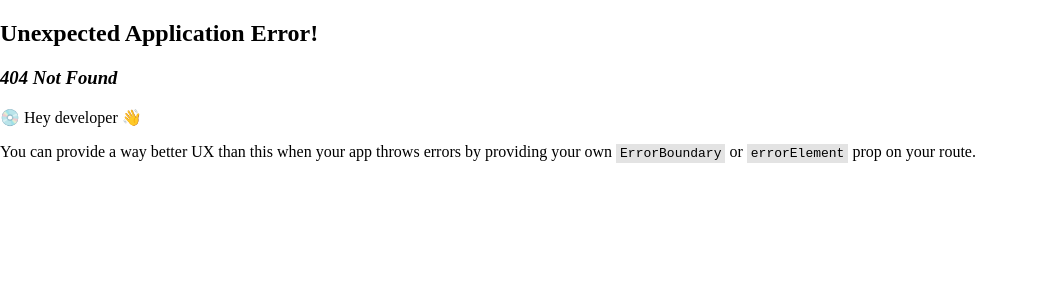
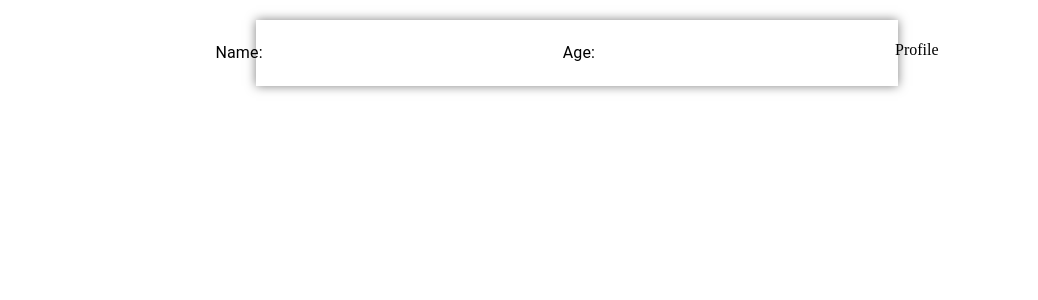
Before and after one commit to Dik17/CAPSTONE-FRONTEND, a React (Create React App) app: page /activepatient in a window 1280 px wide. Before the commit this address had no page. Shown: the top 300 px of the page, without its empty margins (0-1038 px from the left). Built offline with nearby package versions, Linux system fonts and the light colour scheme.

Commit message:
updated active patient list

```diff
--- /dev/null
+++ b/src/Doctor/ActivePatient/ActivePatientList.js
@@ -0,0 +1,17 @@
+import React from 'react';
+import { Box, Typography } from '@material-ui/core';
+import { Link } from 'react-router-dom';
+
+const ActivePatientList = ({ id, name, age }) => {
+  return (
+    <div>
+    <Box sx={{width:'50%',height:'100%',marginLeft:'20%',marginTop:'20px',paddingTop:'20px',paddingBottom:'20px', border: '1px solid transparent',textAlign:'center',justifyContent:'center',boxShadow: '0px 0px 10px 0px rgba(0, 0, 0, 0.5)',display:'flex',flexDirection:'row'}}>
+      <Typography style={{marginRight:'300px'}}>Name: {name}</Typography>
+      <Typography style={{marginRight:'300px'}}>Age: {age} </Typography>
+      <Link to='/profile' style={{cursor:'pointer',textDecoration:'none',color:'black'}}>Profile</Link>
+      </Box>
+    </div>
+  )
+}
+
+export default ActivePatientList
--- a/src/Hospital/Dashboard/Reception/Sidebar.js
+++ b/src/Hospital/Dashboard/Reception/Sidebar.js
@@ -114,7 +114,7 @@ const Sidebar= () => {
             <ListItemIcon>
               <FolderCopyOutlinedIcon sx={{ color: "#d5d8e1" }} />
             </ListItemIcon>
-            <ListItemText primary="Documents" />
+        <Link to='/activepatient'  style={{textDecoration:'none',color:'white'}}>  <ListItemText primary="Active Patient List" /></Link>
           </ListItem>
 
           <ListItem button onClick={handleTrashButtonClick}>
--- a/src/index.js
+++ b/src/index.js
@@ -13,6 +13,7 @@ import { createBrowserRouter, RouterProvider } from "react-router-dom";
 import PatientHome from "./Patient/PatientHome";
 import Profile from "./Patient/profile/Profile";
 import TimeLineInfo from "./Patient/TimeLineInfo/TimeLineInfo";
+import ActivePatientList from "./Doctor/ActivePatient/ActivePatientList";
 const router = createBrowserRouter([
   {
     path: "/",
@@ -50,6 +51,11 @@ const router = createBrowserRouter([
     path: "/profileDoctor",
     element: <ProfileDoc/>,
   },
+
+  {
+    path: "/activepatient",
+    element: <ActivePatientList/>,
+  },
   { path: "/patient", element: <PatientHome /> },
 
 ]);
```
